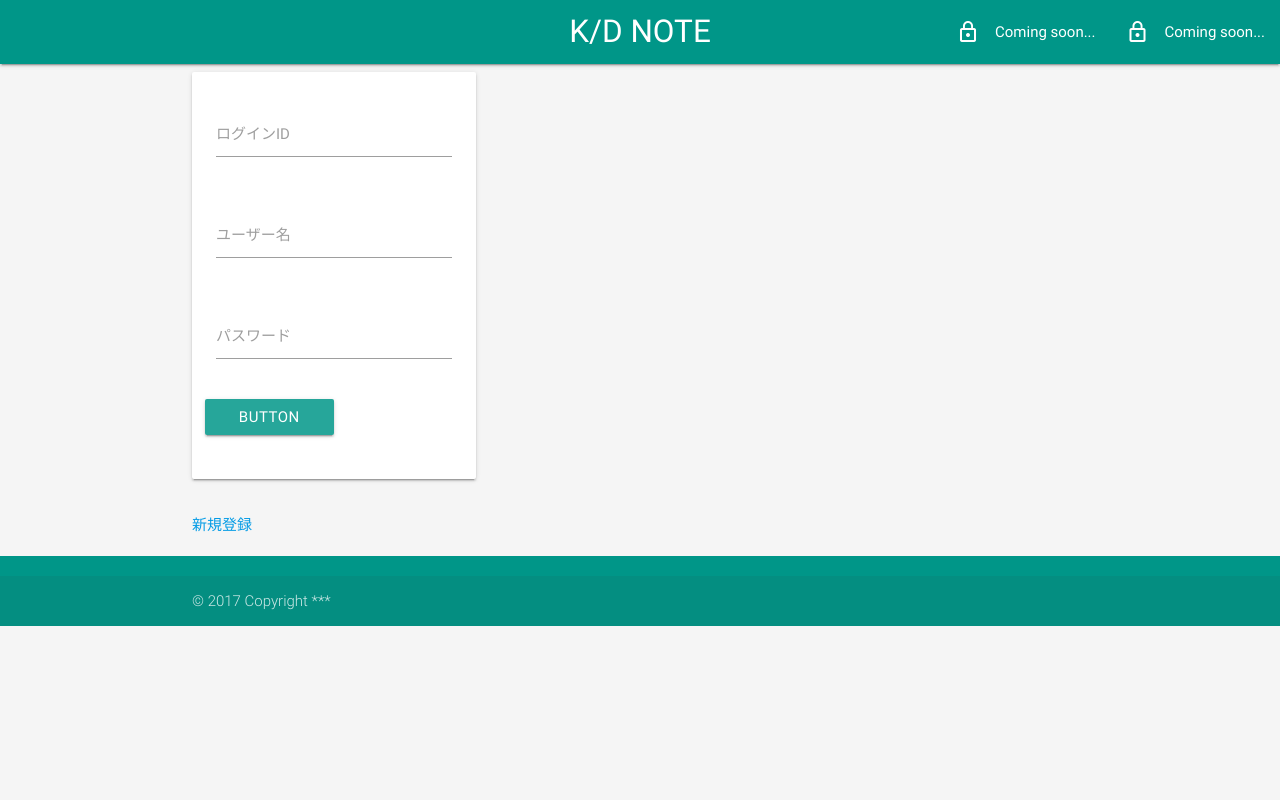
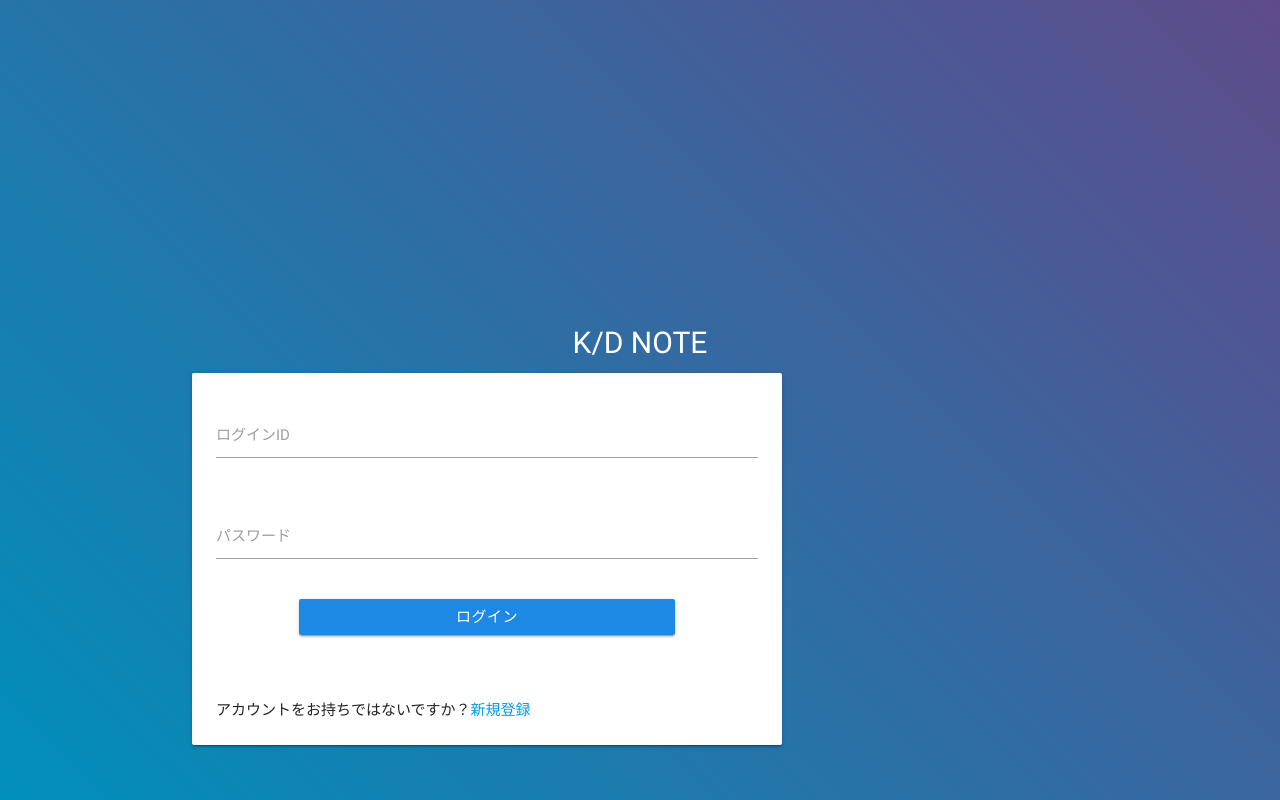
Before and after one commit to YutaroKikuchi/KD_Note, a Django app: page /login/ in a window 1280 px wide. Run offline with Django 3.2, Linux system fonts and the light colour scheme; some libraries are stand-ins or nearby versions.

Commit message:
ログインページのhtml,cssを作成

```diff
--- a/kdnote_site/templates/kdnote_site/login.html
+++ b/kdnote_site/templates/kdnote_site/login.html
@@ -13,25 +13,26 @@
 	<!--Import materialize.css #カスタマイズしているのでCDNは使わない-->
 	<link type="text/css" rel="stylesheet" href= "{% static 'css/materialize.css'%}"  media="screen,projection"/>
 
+	<!-- Import jQuery before Materialize.js-->
+	<script type="text/javascript" src="https://code.jquery.com/jquery-3.2.1.min.js"></script>
+
 	<!-- Import noto-font-->
 	<link href="https://fonts.googleapis.com/earlyaccess/notosansjapanese.css" rel="stylesheet" />
 
 	<!-- Load my css file and js file -->
 	<link type="text/css" rel="stylesheet" href="{% static 'css/common.css' %}" media="screen,projection">
 	<link type="text/css" rel="stylesheet" href="{% static 'css/login.css' %}" media="screen,projection">
-	<script type="text/javascript" src="js/common.js"></script>
-	<script type="text/javascript" src="js/login.js"></script>
+	<script type="text/javascript" src="{% static 'js/common.js' %}"></script>
+	<script type="text/javascript" src="{% static 'js/login.js' %}"></script>
 	</head>
 
 	<body>
-		<!-- Import jQuery before Materialize.js-->
-		<script type="text/javascript" src="https://code.jquery.com/jquery-3.2.1.min.js"></script>
 	<!--Import materialize.js -->
 	<script src="https://cdnjs.cloudflare.com/ajax/libs/materialize/0.100.2/js/materialize.min.js"></script>
 
-	<header class="header-fixed">
+	<!-- <header class="header-fixed">
 		<nav>
-			<div class="nav-wrapper teal">
+			<div class="nav-wrapper white">
 				<a href="index.html" class="brand-logo center">K/D NOTE</a>
 				<a href="#" data-activates="mobile-demo" class="button-collapse"><i class="material-icons">menu</i></a>
 				<ul class="right hide-on-med-and-down">
@@ -44,63 +45,57 @@
 				</ul>
 			</div>
 		</nav>
-	</header>
+	</header> -->
 
 	<main>
 		<div class="container">
 		<!-- Page Content goes here -->
 
+			<div class="logo-wrapper">
+				<a href="#" class="logo white-text">K/D NOTE</a>
+			</div>
+
 			<!-- ログインフォームwrapper(Card) -->
-			<div class="row">
-				<div class="col s12 m6 l4">
+			<div id="login_card" class="row">
+				<div class="col s12 m8">
 					<div class="card-panel white">
 
+						<form action="#">
 							<!-- ログインID -->
 							<div class="row">
 								<div class="input-field col s12">
-								<input id="login_id" type="text" class="validate">
+									<input id="login_id" type="text" class="validate" name="login_id">
 									<label for="login_id">ログインID</label>
-							</div>
-					</div>
-					<!-- ユーザー名 -->
-						<div class="row">
-							<div class="input-field col s12">
-								<input id="user_name" type="text" class="validate">
-								<label for="user_name">ユーザー名</label>
 								</div>
 							</div>
 							<!-- パスワード -->
 							<div class="row">
 								<div class="input-field col s12">
-								<input id="password" type="password" class="validate">
+									<input id="password" type="password" class="validate" name="password">
 									<label for="password">パスワード</label>
 								</div>
 							</div>
-
+							<!-- token -->
+							<input type="hidden" name="token" value="">
 							<!-- ログインボタン -->
 							<div class="row">
-							<a class="waves-effect waves-light btn col s6" href="../mypage/" >button</a>
+								<span class="col s2"></span>
+								<button class="btn waves-effect waves-light blue darken-1 col s8" type="submit" name="action">ログイン</button>
+								<span class="col s2"></span>
+							</div>
+						</form>
+
+						<!-- 新規登録のリンク -->
+						<div id="sing_up_link_wrapper">
+							<span>アカウントをお持ちではないですか？<a class="" href="#">新規登録</a></span>
 						</div>
 				</div>
 			</div>
 		</div>
 
-		<!-- 新規登録のリンク -->
-		<div class="row">
-			<a class="waves-effect waves-teal col s6" href="#">新規登録</a>
-		</div>
 	</main>
 
-	<footer class="page-footer teal">
-		<div class="container">
-
-		</div>
-		<div class="footer-copyright">
-			<div class="container">
-				© 2017 Copyright ***
-			</div>
-		</div>
-	</footer>
+	<!-- footer -->
 
 	</body>
 </html>
--- a/static/css/common.css
+++ b/static/css/common.css
@@ -9,18 +9,10 @@ html {
 }
 
 body {
+	min-height: 100vh;
 	background-color: #f5f5f5;
 }
 
 a, .card-image, .brand-logo {
 	cursor: pointer;
 }
-
-.brand-logo {
-	color: #008FBC;
-}
-
-p.h4-caption {
-	font-size: 1.25em;
-	font-weight: 300;
-}
--- a/static/css/login.css
+++ b/static/css/login.css
@@ -1,3 +1,27 @@
+body {
+	height: 100vh;
+	background-image: linear-gradient(-135deg, #5F4B8B, #008FBC);
+}
+
 main {
-	background: linera-gradient(-135deg, #5F4B8B, #008FBC);
+	height: 100%;
+	padding-top: 25%;
 }
+
+/* ロゴ */
+div.logo-wrapper {
+	text-align: center;
+}
+div.logo-wrapper .logo {
+	font-size: 2em;
+}
+
+/* ログインフォーム */
+#login_card {
+
+}
+
+/* 新規登録エリアへのリンク */
+#sing_up_link_wrapper {
+	margin-top: 64px;
+}
```
Also changed, not shown: kdnote_site/templates/kdnote_site/footer.html (added, +10 -0 lines). Lines whose indentation alone changed are shown as unchanged.
